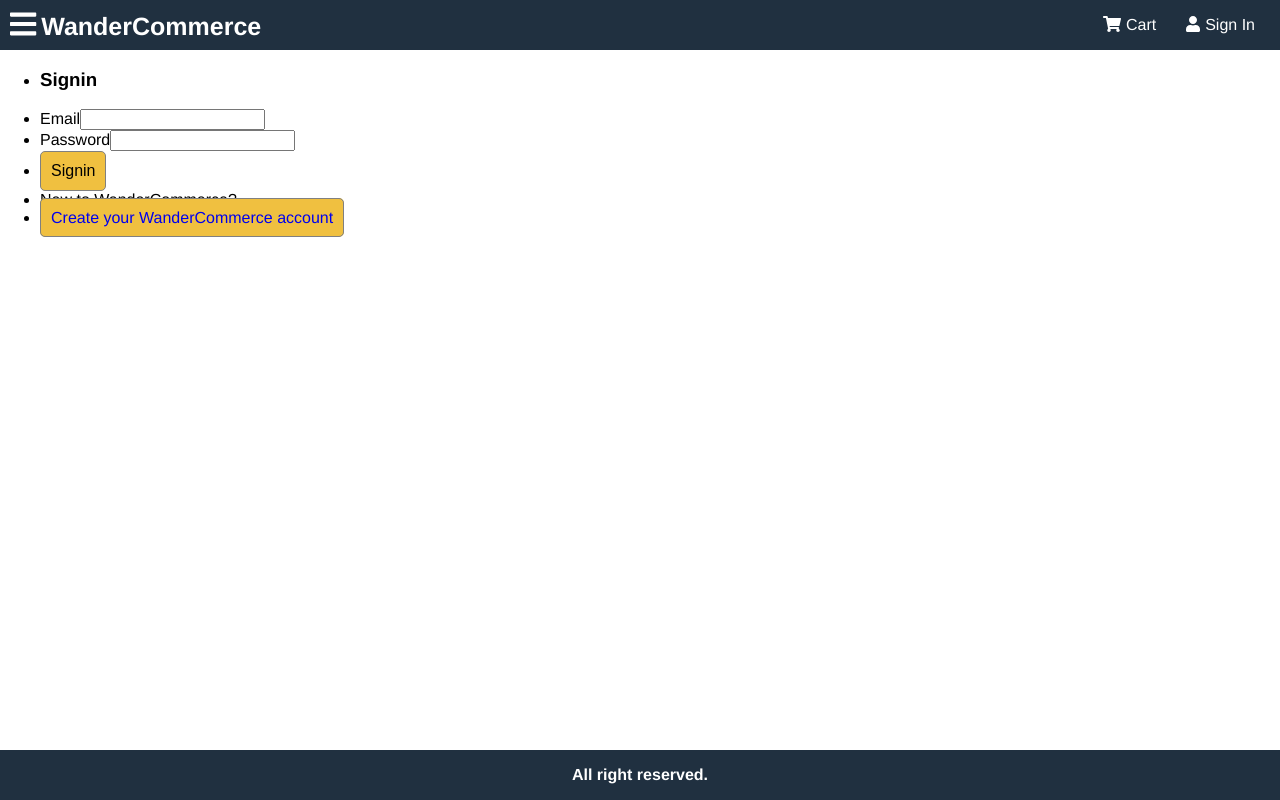
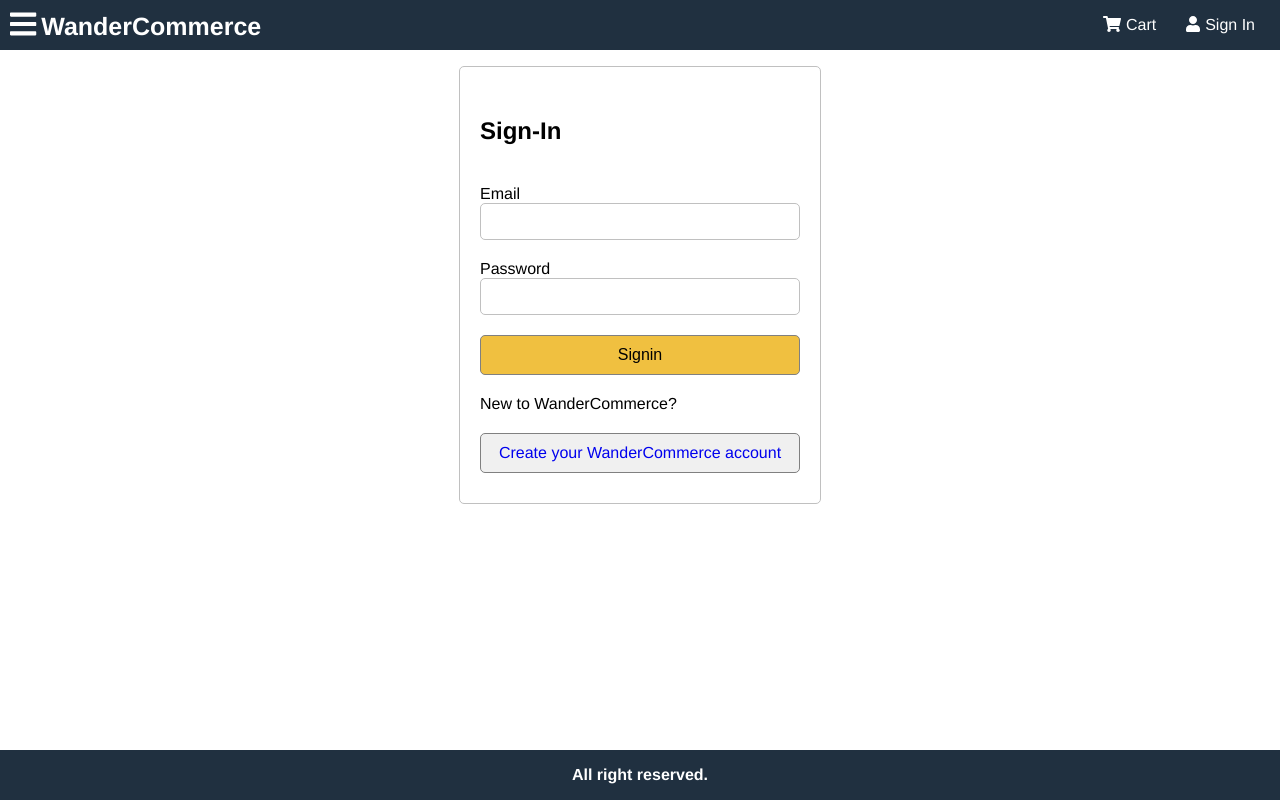
Before and after one commit to wandersonce/Full-eCommerce, a React (Create React App) app in the folder frontend/: page /signin in a window 1280 px wide. Built offline with nearby package versions, Linux system fonts and the light colour scheme.

Commit message:
Signin Screen CSS done

```diff
--- a/frontend/src/index.css
+++ b/frontend/src/index.css
@@ -314,3 +314,42 @@
   font-size: 2.5rem;
   text-align: right;
 }
+
+/* FORMS */
+
+.form{
+  display: flex;
+  justify-content: center;
+  align-items: center;
+  height: 100%;
+}
+
+.form-container{
+  display: flex;
+  flex-direction: column;
+  width: 32rem;
+  padding: 2rem;
+  border: .1rem #c0c0c0 solid;
+  border-radius: .5rem;
+  list-style-type: none;
+}
+
+.form-container li{
+  display: flex;
+  flex-direction: column;
+  margin-bottom: 1rem;
+  margin-top: 1rem;
+}
+
+input{
+  padding: 1rem;
+  border: .1rem #c0c0c0 solid;
+  border-radius: 0.5rem;
+}
+
+.button.secondary{
+  background-color: #f0f0f0;
+}
+.text-center{
+  text-align: center;
+}
--- a/frontend/src/screens/CartScreen.js
+++ b/frontend/src/screens/CartScreen.js
@@ -88,6 +88,4 @@
     )
 }
 
-//!! PAROU EM 3:01
-
 export default CartScreen;
--- a/frontend/src/screens/SigninScreen.js
+++ b/frontend/src/screens/SigninScreen.js
@@ -28,7 +28,7 @@
             <form onSubmit={submitHandler}>
                 <ul className="form-container">
                     <li>
-                        <h3>Signin</h3>
+                        <h2>Sign-In</h2>
                     </li>
                     <li>
                         <label for="email">
@@ -47,7 +47,7 @@
                         New to WanderCommerce?
                     </li>
                     <li>
-                        <Link to="/register" className="button full-width">Create your WanderCommerce account</Link>
+                        <Link to="/register" className="button text-center secondary">Create your WanderCommerce account</Link>
                     </li>
                 </ul>
             </form>
```
